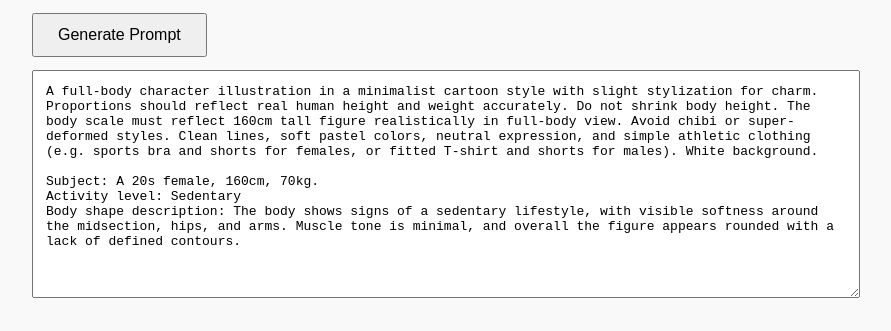
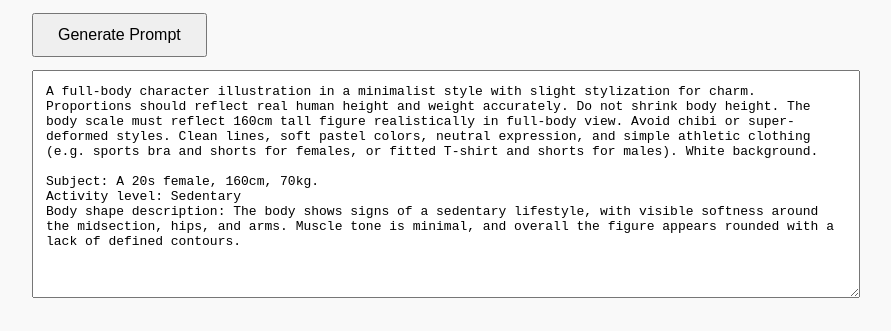
Before and after one commit to saerom3339/body-illustration-prompt, a plain HTML site: page index.html in a window 1280 px wide. Both pictures are taken after a click on the button "Generate Prompt". Shown: the part 496-827 px from the top of the page, without its empty margins (208-1099 px from the left). Drawn offline with Linux system fonts and the light colour scheme.

Commit message:
Update index.html

```diff
--- a/index.html
+++ b/index.html
@@ -22,7 +22,7 @@
       const bodyDescription = descriptions[activity];
       const activityText = document.getElementById("activity").options[document.getElementById("activity").selectedIndex].text;
 
-      const prompt = `A full-body character illustration in a minimalist cartoon style with slight stylization for charm. Proportions should reflect real human height and weight accurately. Do not shrink body height. The body scale must reflect ${height}cm tall figure realistically in full-body view. Avoid chibi or super-deformed styles. Clean lines, soft pastel colors, neutral expression, and simple athletic clothing (e.g. sports bra and shorts for females, or fitted T-shirt and shorts for males). White background.\n\nSubject: A ${ageGroup} ${gender}, ${height}cm, ${weight}kg.\nActivity level: ${activityText}\nBody shape description: ${bodyDescription}`;
+      const prompt = `A full-body character illustration in a minimalist style with slight stylization for charm. Proportions should reflect real human height and weight accurately. Do not shrink body height. The body scale must reflect ${height}cm tall figure realistically in full-body view. Avoid chibi or super-deformed styles. Clean lines, soft pastel colors, neutral expression, and simple athletic clothing (e.g. sports bra and shorts for females, or fitted T-shirt and shorts for males). White background.\n\nSubject: A ${ageGroup} ${gender}, ${height}cm, ${weight}kg.\nActivity level: ${activityText}\nBody shape description: ${bodyDescription}`;
 
       document.getElementById("output").value = prompt;
     }
```
